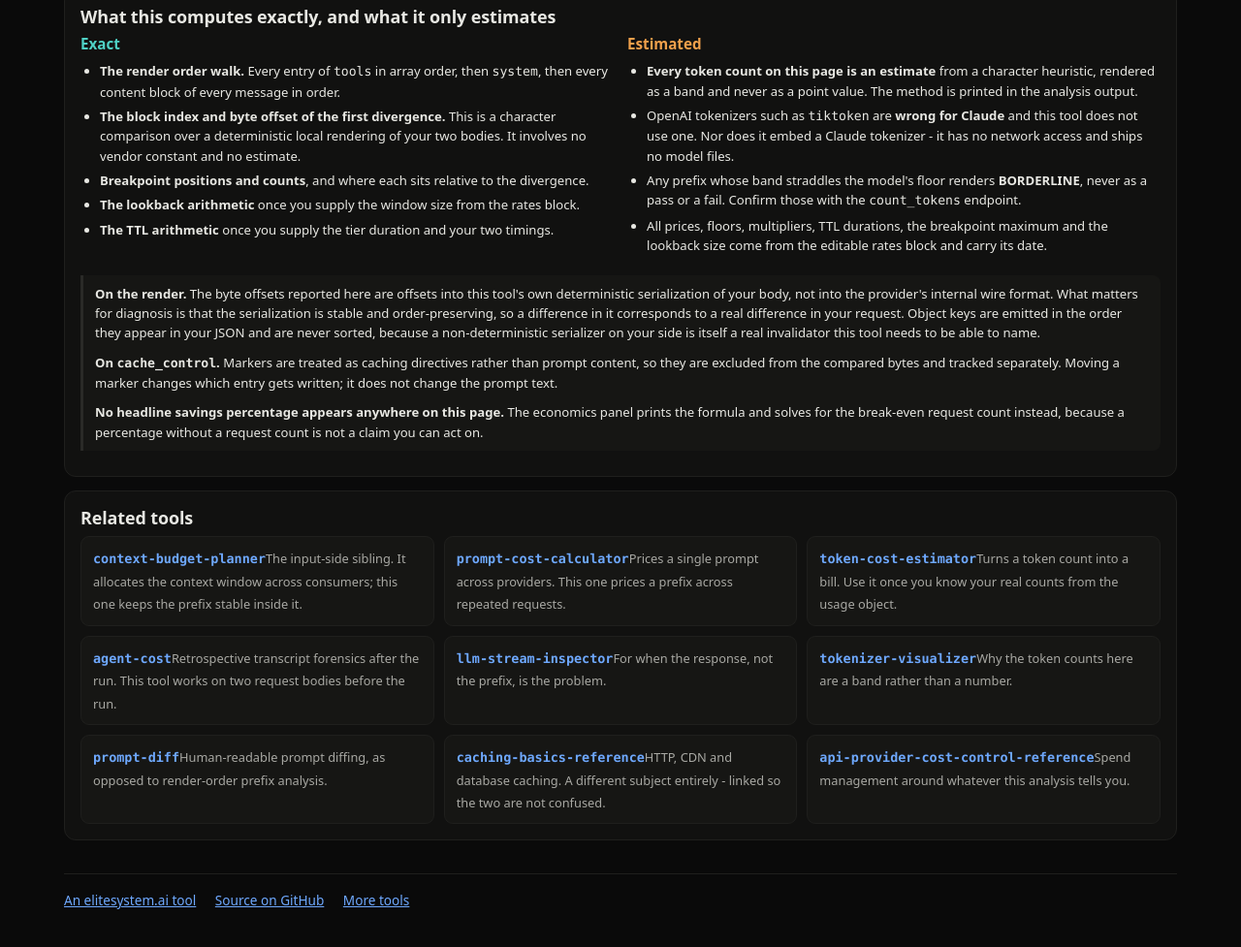
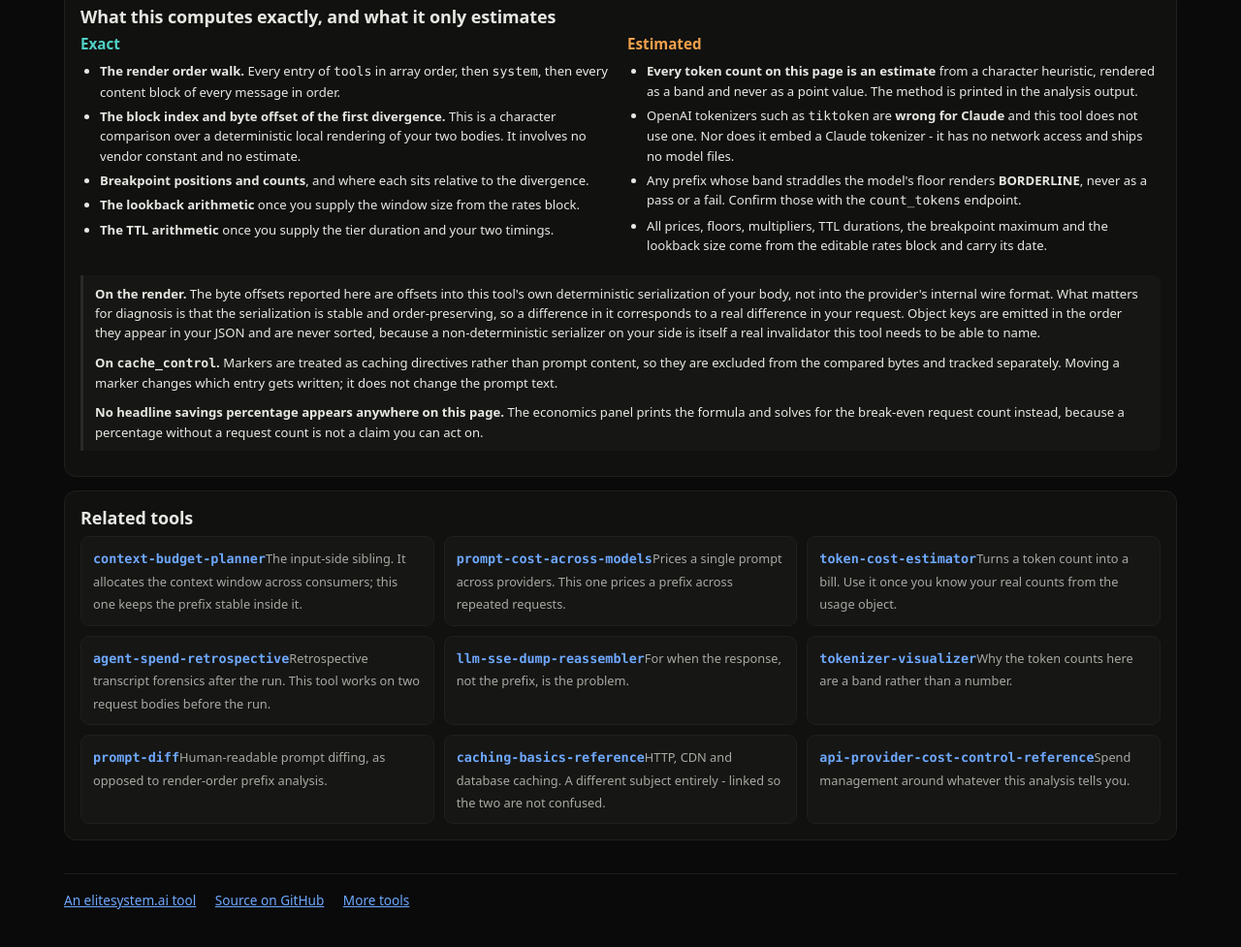
Before and after one commit to 0xelitesystem/prompt-cache-inspector, a plain HTML site: page index.html in a window 1280 px wide. Shown: the part 2851-3828 px from the top of the page at 97% size. Drawn offline with Linux system fonts and the light colour scheme.

Commit message:
Point links at renamed repos
Repos were renamed (old addresses redirect). Links, names and catalog entries now use the new names.

```diff
--- a/index.html
+++ b/index.html
@@ -466,10 +466,10 @@ A whole curl invocation works too - the tool will pull the JSON out and tell you
   <div class="panelhead"><h2 id="rel-h">Related tools</h2></div>
   <div class="related">
     <a href="https://0xelitesystem.github.io/context-budget-planner/"><span class="rt">context-budget-planner</span><span class="rd">The input-side sibling. It allocates the context window across consumers; this one keeps the prefix stable inside it.</span></a>
-    <a href="https://0xelitesystem.github.io/prompt-cost-calculator/"><span class="rt">prompt-cost-calculator</span><span class="rd">Prices a single prompt across providers. This one prices a prefix across repeated requests.</span></a>
+    <a href="https://0xelitesystem.github.io/prompt-cost-across-models/"><span class="rt">prompt-cost-across-models</span><span class="rd">Prices a single prompt across providers. This one prices a prefix across repeated requests.</span></a>
     <a href="https://0xelitesystem.github.io/token-cost-estimator/"><span class="rt">token-cost-estimator</span><span class="rd">Turns a token count into a bill. Use it once you know your real counts from the usage object.</span></a>
-    <a href="https://github.com/0xelitesystem/agent-cost"><span class="rt">agent-cost</span><span class="rd">Retrospective transcript forensics after the run. This tool works on two request bodies before the run.</span></a>
-    <a href="https://0xelitesystem.github.io/llm-stream-inspector/"><span class="rt">llm-stream-inspector</span><span class="rd">For when the response, not the prefix, is the problem.</span></a>
+    <a href="https://github.com/0xelitesystem/agent-spend-retrospective"><span class="rt">agent-spend-retrospective</span><span class="rd">Retrospective transcript forensics after the run. This tool works on two request bodies before the run.</span></a>
+    <a href="https://0xelitesystem.github.io/llm-sse-dump-reassembler/"><span class="rt">llm-sse-dump-reassembler</span><span class="rd">For when the response, not the prefix, is the problem.</span></a>
     <a href="https://0xelitesystem.github.io/tokenizer-visualizer/"><span class="rt">tokenizer-visualizer</span><span class="rd">Why the token counts here are a band rather than a number.</span></a>
     <a href="https://0xelitesystem.github.io/prompt-diff/"><span class="rt">prompt-diff</span><span class="rd">Human-readable prompt diffing, as opposed to render-order prefix analysis.</span></a>
     <a href="https://github.com/0xelitesystem/caching-basics-reference"><span class="rt">caching-basics-reference</span><span class="rd">HTTP, CDN and database caching. A different subject entirely - linked so the two are not confused.</span></a>
```
